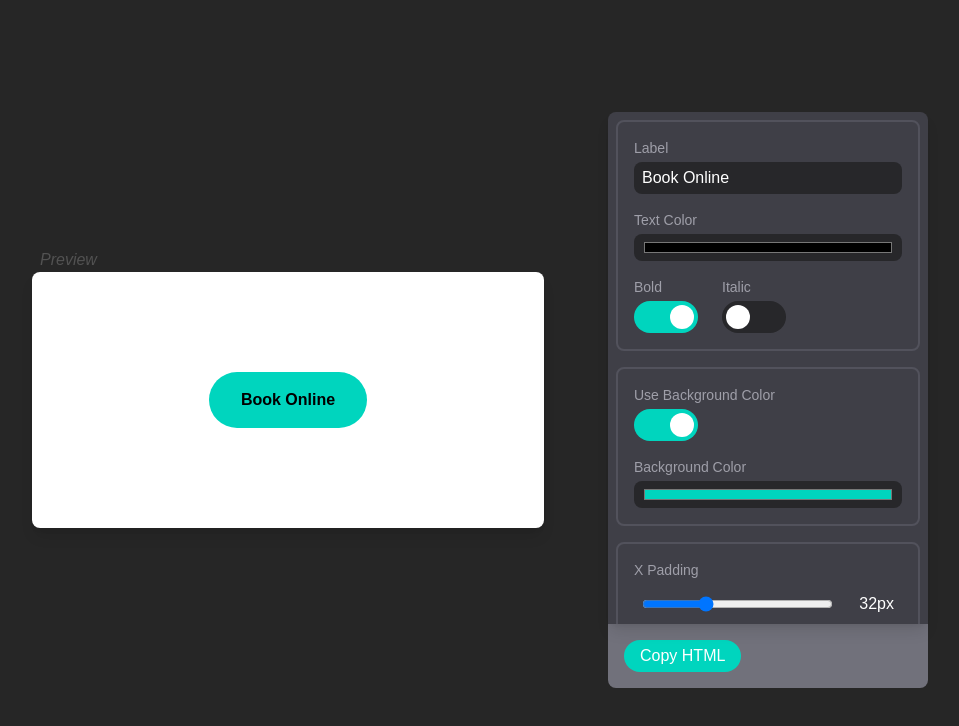
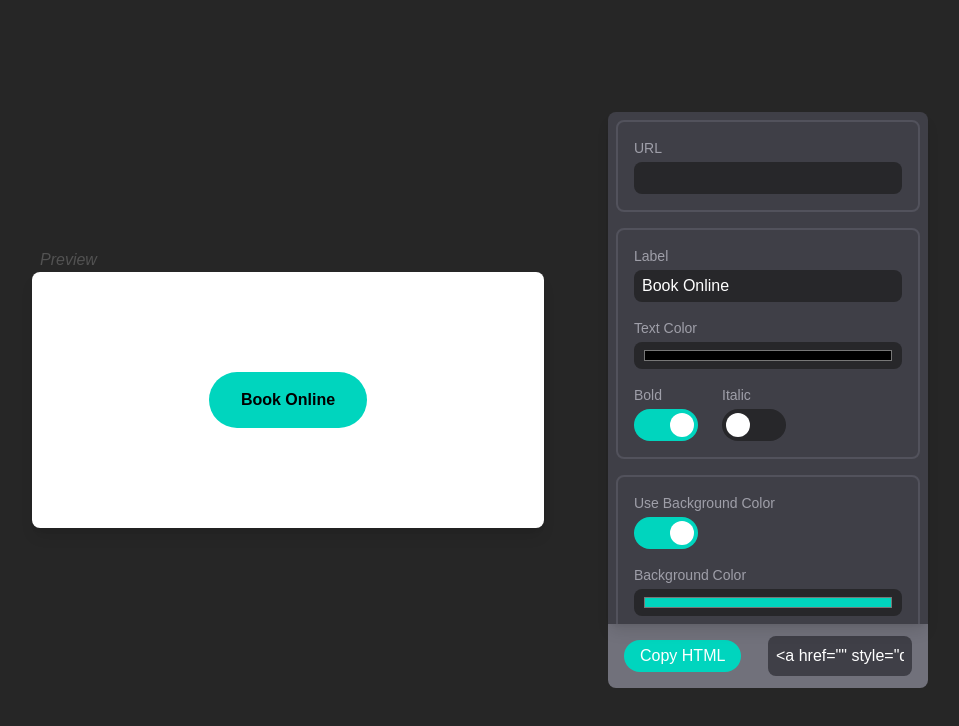
Before and after one commit to NexHealth-Ethan-Breinholt/button-maker, a Next.js app: page / in a window 1280 px wide. Shown: the top 726 px of the page, without its empty margins (160-1119 px from the left). Built offline with nearby package versions, Linux system fonts and the light colour scheme.

Commit message:
The buttonHTML will be populated in an input field ready to be copied and pasted into an email

```diff
--- a/src/app/components/inputs.tsx
+++ b/src/app/components/inputs.tsx
@@ -42,7 +42,6 @@ const InputWrapper = ({
             else {
                 setHidden(isHidden);
             }
-            console.log(conditionalKey, conditionalKeyValue, buttonData[conditionalKey], isHidden)
         }
     }, [buttonData, conditionalKey, conditionalKeyValue, isHidden]);
 
--- a/src/app/page.tsx
+++ b/src/app/page.tsx
@@ -1,19 +1,24 @@
 "use client";
 
-import { useState } from "react";
+import { useEffect, useState } from "react";
 import { ColorInput, RangeInput, TextInput, ToggleInput } from "./components/inputs";
 import ButtonVisual from "./components/button-visual";
 import Section from "./components/section";
+import { useButtonContext } from "./components/button-context";
 
 export default function Home() {
-  const [buttonData, setButtonData] = useState({});
+  const { buttonData } = useButtonContext();
+  const [buttonHTML, setButtonHTML] = useState("");
 
-  const handleInput = (key: string, value: any) => {
-    setButtonData({
-      ...buttonData,
-      [key]: value
-    })
+  const updateButtonHTML = () => {
+    const borderStyle = buttonData["use-border"] ? `solid ${buttonData["border-color"] ?? "transparent"} ${buttonData["border-thickness"] ?? "0"}` : "none";
+    const htmlValue = `<a href="${buttonData["url"] ?? ""}" style="display:inline-block; text-decoration:none; padding:${buttonData["y-padding"]} ${buttonData["x-padding"]}; color:${buttonData["color"] ?? "#000000"}; background-color:${buttonData["bg-color"] ?? "transparent"}; border-radius:${buttonData["border-radius"] ?? "0"}; border:${borderStyle};">${buttonData["bold"] === true ? "<strong>" : ""}${buttonData["italic"] === true ? '<em style="font-style:italic">' : ""}${buttonData["label"] ?? ""}${buttonData["italic"] === true ? "</em>" : ""}${buttonData["bold"] === true ? "</strong>" : ""}</a>`
+    setButtonHTML(htmlValue);
   }
+
+  useEffect(() => {
+    updateButtonHTML();
+  }, [buttonData]);
 
   return (
     <main className="h-screen max-h-screen bg-neutral-800 grid place-items-center overflow-hidden">
@@ -24,6 +29,9 @@ export default function Home() {
         </div>
         <div className="relative">
           <div className="bg-zinc-700 rounded-t-lg p-2 w-80 h-[clamp(8rem,80vh,32rem)] shadow-lg relative overflow-y-auto flex flex-col gap-4 pb-64">
+            <Section>
+              <TextInput label="URL" dataKey="url" />
+            </Section>
             <Section>
               <TextInput label="Label" dataKey="label" />
               <ColorInput label="Text Color" dataKey="color" />
@@ -48,7 +56,8 @@ export default function Home() {
             </Section>
           </div>
           <div className="bg-zinc-500 rounded-b-lg h-16 flex justify-between px-4 items-center">
-            <button className="px-4 py-1 h-fit bg-teal-400 text-white rounded-full">Copy HTML</button>
+            <button className="px-4 py-1 h-fit bg-teal-400 text-white rounded-full cursor-pointer">Copy HTML</button>
+            <input type="text" value={buttonHTML} onChange={e => setButtonHTML(e.target.value)} className="w-36 bg-zinc-700 p-2 rounded-lg inset-shadow text-white focus-within:outline-4 focus-within:outline-teal-400/50" />
           </div>
         </div>
       </div>
```
